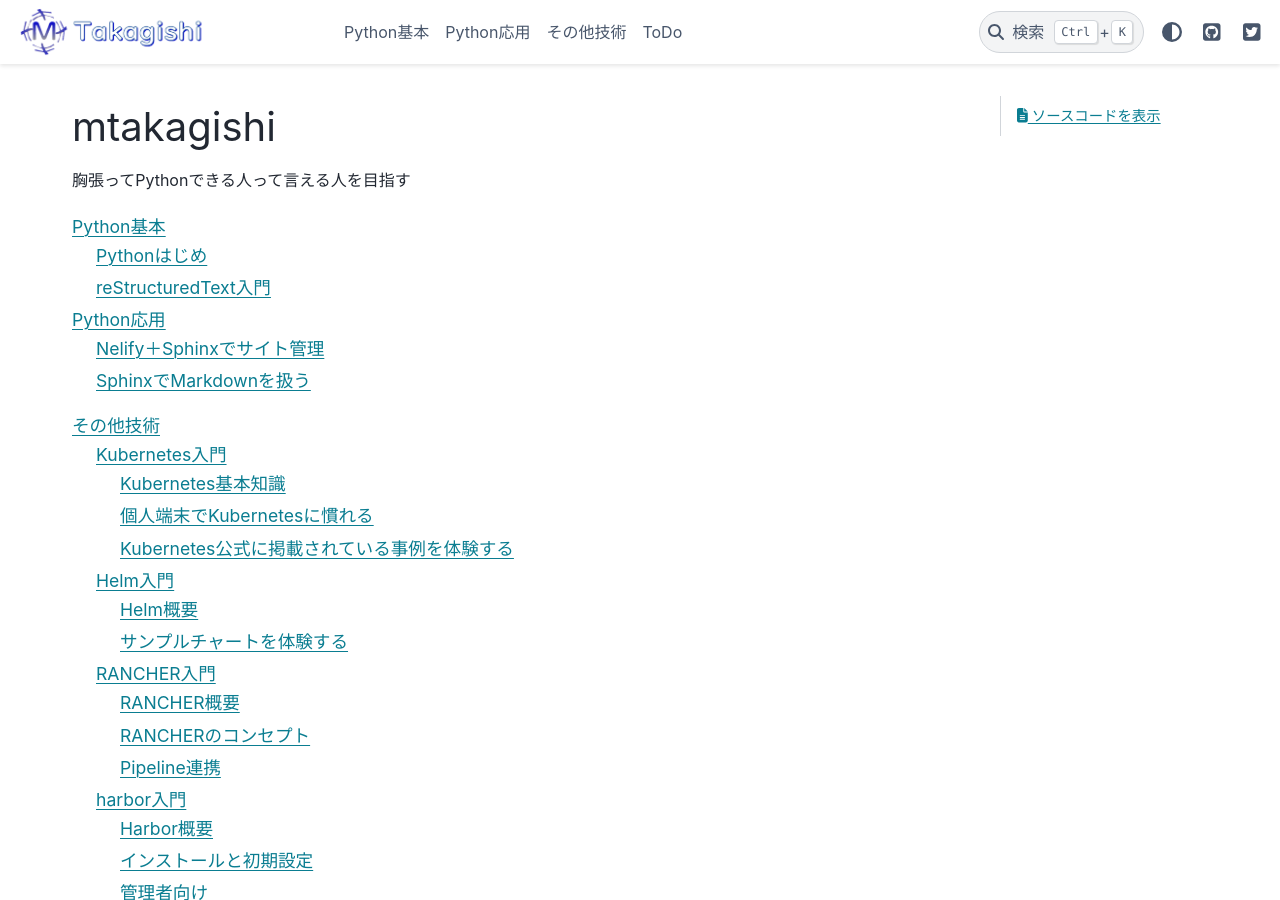
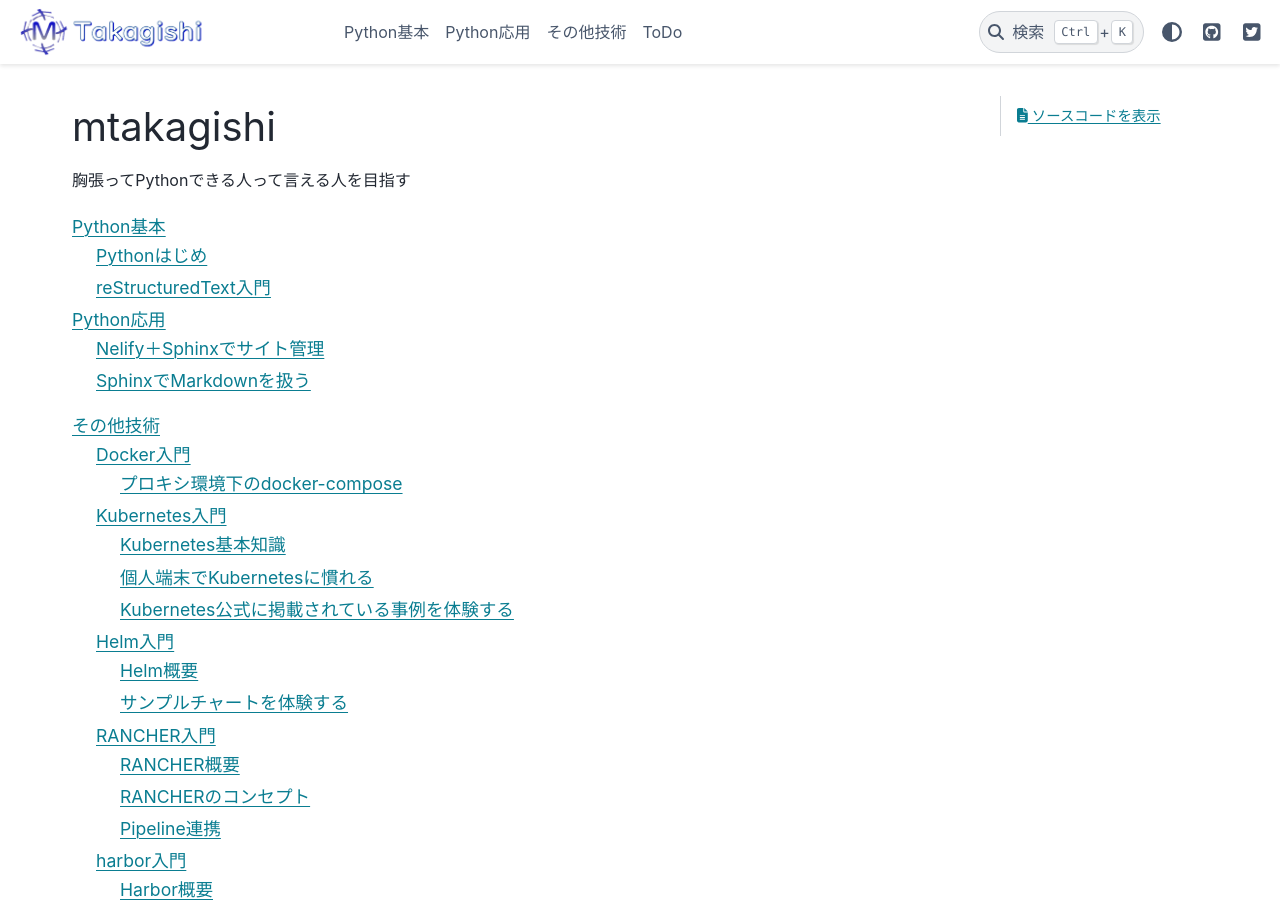
Before and after one commit to mtakagishi/mtakagishi, a Sphinx documentation site: the page built from docs/index.rst, in a window 1280 px wide and 900 px high. Built offline with Sphinx 7.4.7 and the PyData theme 0.15.4, drawn with Linux system fonts in a browser that asks for light colours; some of the changed lines change nothing that is shown.

Commit message:
add docker

```diff
--- /dev/null
+++ b/docs/ex/docker/index.rst
@@ -0,0 +1,47 @@
+#################################################
+Docker入門
+#################################################
+Last Updated on |date|
+
+プロキシ環境下のdocker-compose
+==============================================
+
+通常のdocker-compose::
+
+    build:
+      context: .
+      dockerfile: Dockerfile
+    image: image-name
+
+
+build句を上記のような記載で、proxy環境下ゆえにでビルド都合が悪い場合の応急対応
+
+* .envファイルを配置。各自のプロキシ事情に沿った情報を記入
+* networkはホストPCと共有
+* ビルド実行内部の環境変数としてプロキシを設定
+* docker-compose up --build -d でリビルド立上げでOK
+
+.. code-block:: conf
+  :caption: .env(新規作成)
+  :linenos:
+
+  http_proxy="http://yourproxy:port"
+  https_proxy="http://yourproxy:port"
+
+
+.. code-block:: yaml
+  :caption: docker-compose(修正例)
+  :linenos:
+  :emphasize-lines: 4-7
+
+    build:
+      context: .
+      dockerfile: Dockerfile
+      network: host
+      args:
+        http_proxy: ${http_proxy}
+        https_proxy: ${https_proxy}
+    image: image-name
+
+
+.. |date| date::
--- a/docs/ex/index.rst
+++ b/docs/ex/index.rst
@@ -7,6 +7,7 @@
 .. toctree::
   :maxdepth: 2
 
+  docker/index
   kubernetes/index
   helm/index
   rancher/index
```
